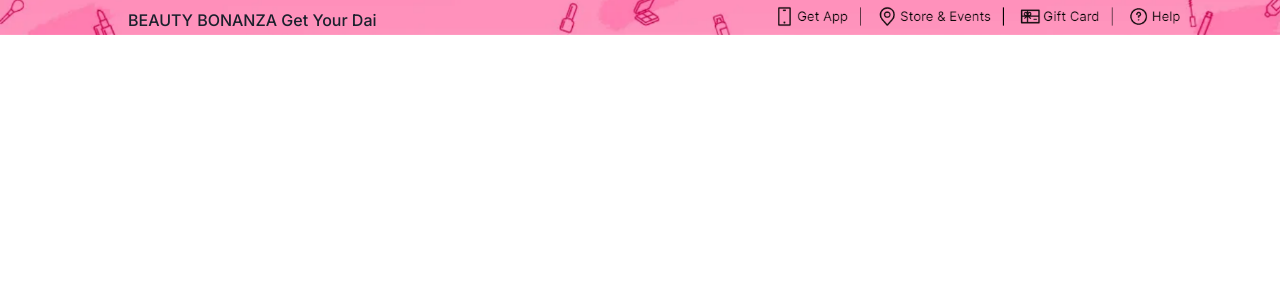
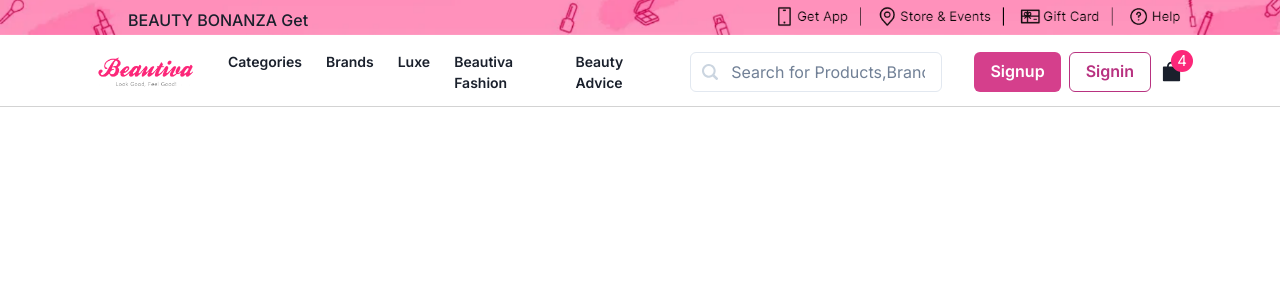
Before and after one commit to sanj1997/wasteful-dock-5798, a React (Create React App) app in the folder frontend/: page / in a window 1280 px wide. Shown: the top 300 px of the page. Built offline with nearby package versions, Linux system fonts and the light colour scheme.

Commit message:
middle navbar added

```diff
--- a/frontend/src/components/Navbar/MiddleNavbar.jsx
+++ b/frontend/src/components/Navbar/MiddleNavbar.jsx
@@ -1,10 +1,42 @@
+import { Search2Icon } from '@chakra-ui/icons'
+import { Box, Button, Center, Flex, HStack, Image, Input, InputGroup, InputLeftElement, Text } from '@chakra-ui/react'
 import React from 'react'
+import logo from "../../assets/pngs/Beautiva_logo.png"
+import { AiFillShopping } from "react-icons/ai"
+import Styles from "./Navbar.module.css"
 
 const MiddleNavbar = () => {
     return (
-        <div>
+        <Box height={"70px"} borderBottom="1px solid #D3D3D3">
+            <Flex w={"85%"} m="auto" gap={8} align="center" h="full">
+                <Image w={"100px"} src={logo} alt="logo" />
+                <Flex gap={6} fontWeight="600" fontSize={"14px"}>
+                    <Text className={Styles.category}>Categories</Text>
+                    <Text className={Styles.category}>Brands</Text>
+                    <Text className={Styles.category}>Luxe</Text>
+                    <Text className={Styles.category}>Beautiva Fashion</Text>
+                    <Text className={Styles.category}>Beauty Advice</Text>
+                </Flex>
+                <InputGroup w={"25%"}>
+                    <InputLeftElement
+                        pointerEvents='none'
+                        children={<Search2Icon color='gray.300' />}
+                    />
+                    <Input type='text' placeholder='Search for Products,Brands etc..' />
+                </InputGroup>
+                <HStack >
+                <Button colorScheme={"pink"}>Signup</Button>
+                <Button  colorScheme={"pink"} variant="outline">Signin</Button>
+                    <Box position="relative" >
+                        <AiFillShopping size={"25px"} />
+                        <Box position={"absolute"} bottom="3" left="3" bg={"#fc2779"} w="22px" h="22px" borderRadius={"50%"}>
+                            <Center fontSize={"15px"} color={"white"}>4</Center>
+                        </Box>
+                    </Box>
 
-        </div>
+                </HStack>
+            </Flex>
+        </Box>
     )
 }
 
--- /dev/null
+++ b/frontend/src/components/Navbar/Navbar.module.css
@@ -0,0 +1,4 @@
+.category:hover {
+    color: #fc2779;
+    cursor: pointer;
+}
--- a/frontend/src/pages/Home.jsx
+++ b/frontend/src/pages/Home.jsx
@@ -1,10 +1,12 @@
 import React from 'react'
+import MiddleNavbar from '../components/Navbar/MiddleNavbar'
 import TopNavbar from '../components/Navbar/TopNavbar'
 
 const Home = () => {
   return (
     <div>
       <TopNavbar />
+      <MiddleNavbar />
     </div>
   )
 }
```
Also changed, not shown: frontend/src/components/Navbar/LowerNavbar.jsx (added, +12 -0 lines).
